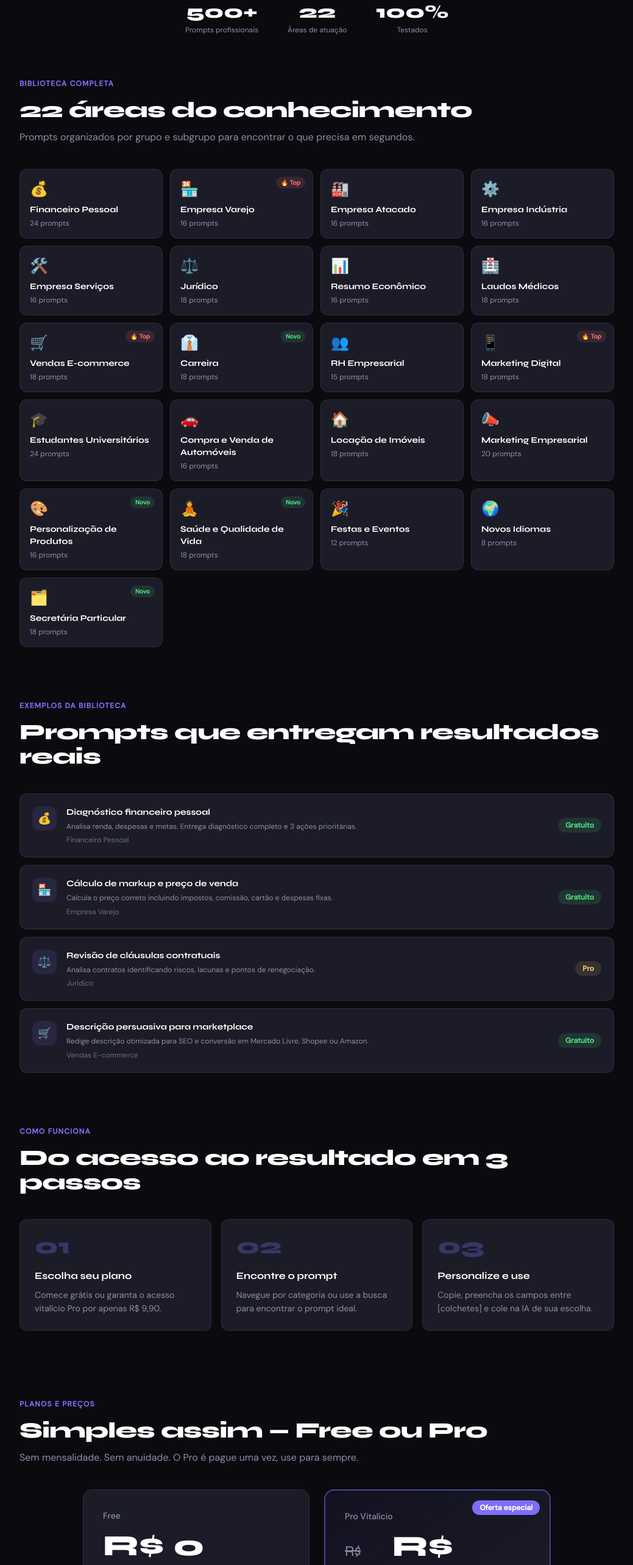
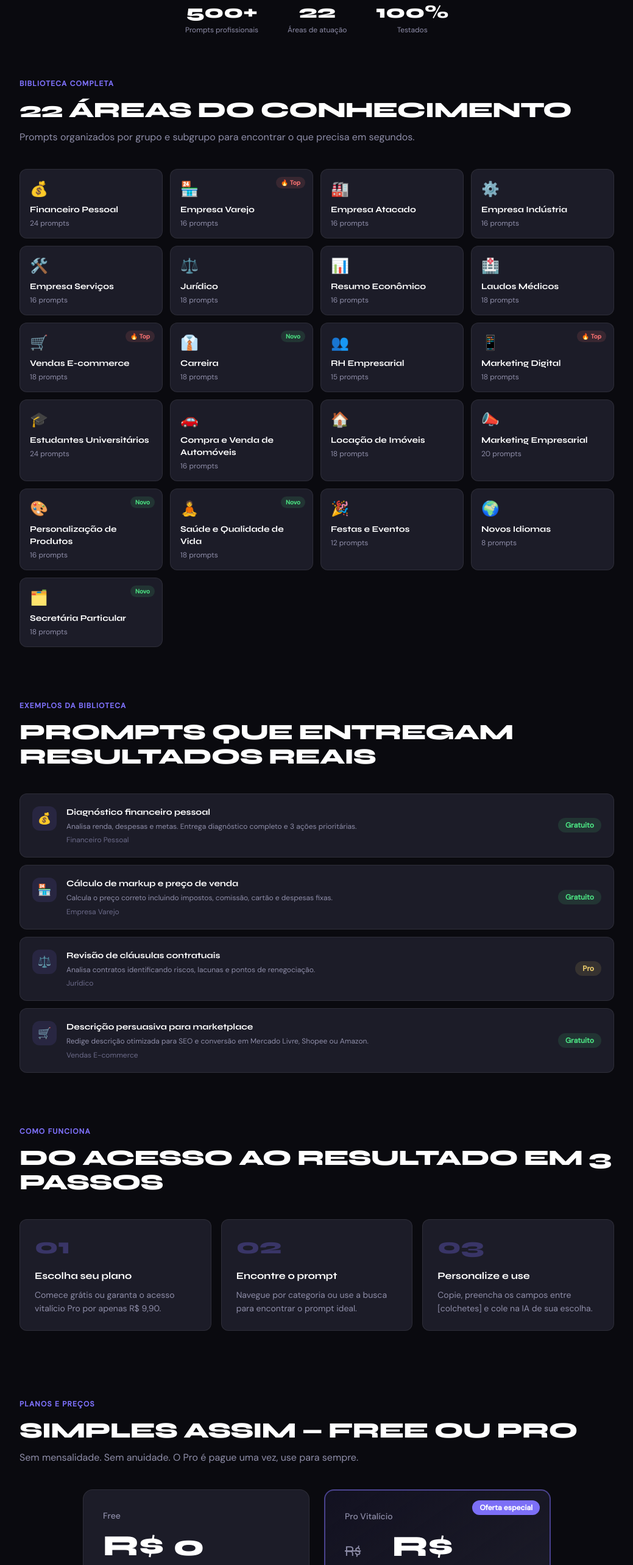
Before and after one commit to ffukuda23/PromptiaPro, a Next.js app: page / in a window 1280 px wide. Shown: the part 862-3428 px from the top of the page at 61% size, without its empty margins (120-1159 px from the left). Built offline with nearby package versions, Linux system fonts and the light colour scheme.

Commit message:
Update page.tsx

```diff
--- a/app/page.tsx
+++ b/app/page.tsx
@@ -154,7 +154,7 @@ export default function Home() {
       */}
       <section id="categorias" className="max-w-5xl mx-auto px-6 pt-4 pb-14">
         <div className="text-xs font-semibold uppercase tracking-widest mb-4" style={{ color: 'var(--accent)' }}>Biblioteca completa</div>
-        <h2 className="font-display text-4xl font-black tracking-tight mb-3">22 áreas do conhecimento</h2>
+        <h2 className="font-display text-4xl font-black tracking-tight mb-3 uppercase">22 áreas do conhecimento</h2>
         <p className="mb-10" style={{ color: 'var(--muted)' }}>Prompts organizados por grupo e subgrupo para encontrar o que precisa em segundos.</p>
         {/* Cards clicáveis — levam ao cadastro */}
         <div className="grid grid-cols-2 md:grid-cols-4 gap-3">
@@ -182,7 +182,7 @@ export default function Home() {
       {/* ── EXEMPLOS ───────────────────────────────────────────────────────── */}
       <section className="max-w-5xl mx-auto px-6 py-8">
         <div className="text-xs font-semibold uppercase tracking-widest mb-4" style={{ color: 'var(--accent)' }}>Exemplos da biblioteca</div>
-        <h2 className="font-display text-4xl font-black tracking-tight mb-10">Prompts que entregam resultados reais</h2>
+        <h2 className="font-display text-4xl font-black tracking-tight mb-10 uppercase">Prompts que entregam resultados reais</h2>
         <div className="flex flex-col gap-3">
           {prompts.map(p => (
             <div key={p.title} className="grid grid-cols-[auto_1fr_auto] gap-4 items-start p-5 rounded-xl border" style={{ background: 'var(--surface)', borderColor: 'var(--border)' }}>
@@ -208,7 +208,7 @@ export default function Home() {
       */}
       <section id="como-funciona" className="max-w-5xl mx-auto px-6 py-14">
         <div className="text-xs font-semibold uppercase tracking-widest mb-4" style={{ color: 'var(--accent)' }}>Como funciona</div>
-        <h2 className="font-display text-4xl font-black tracking-tight mb-10">Do acesso ao resultado em 3 passos</h2>
+        <h2 className="font-display text-4xl font-black tracking-tight mb-10 uppercase">Do acesso ao resultado em 3 passos</h2>
         <div className="grid md:grid-cols-3 gap-4">
           {[
             ['01', 'Escolha seu plano', 'Comece grátis ou garanta o acesso vitalício Pro por apenas R$ 9,90.'],
@@ -227,7 +227,7 @@ export default function Home() {
       {/* ── PLANOS ─────────────────────────────────────────────────────────── */}
       <section id="planos" className="max-w-5xl mx-auto px-6 py-14">
         <div className="text-xs font-semibold uppercase tracking-widest mb-4" style={{ color: 'var(--accent)' }}>Planos e preços</div>
-        <h2 className="font-display text-4xl font-black tracking-tight mb-3">Simples assim — Free ou Pro</h2>
+        <h2 className="font-display text-4xl font-black tracking-tight mb-3 uppercase">Simples assim — Free ou Pro</h2>
         <p className="mb-10" style={{ color: 'var(--muted)' }}>Sem mensalidade. Sem anuidade. O Pro é pague uma vez, use para sempre.</p>
         <div className="grid md:grid-cols-2 gap-6 max-w-3xl mx-auto">
           {/* FREE */}
```
